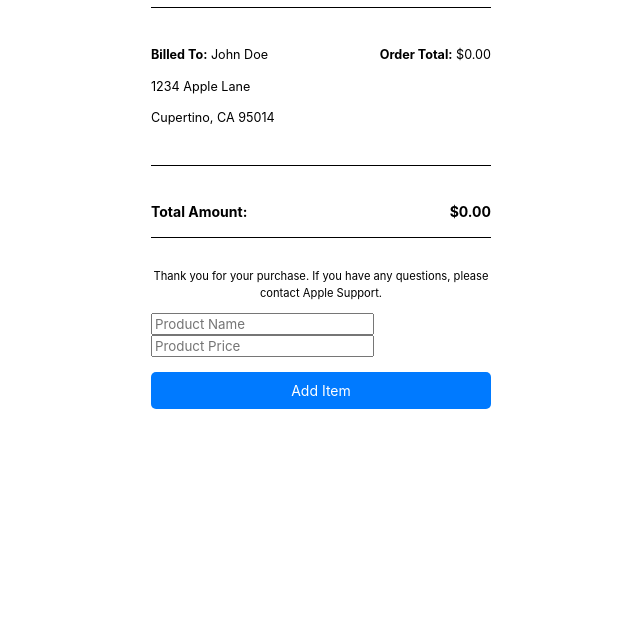
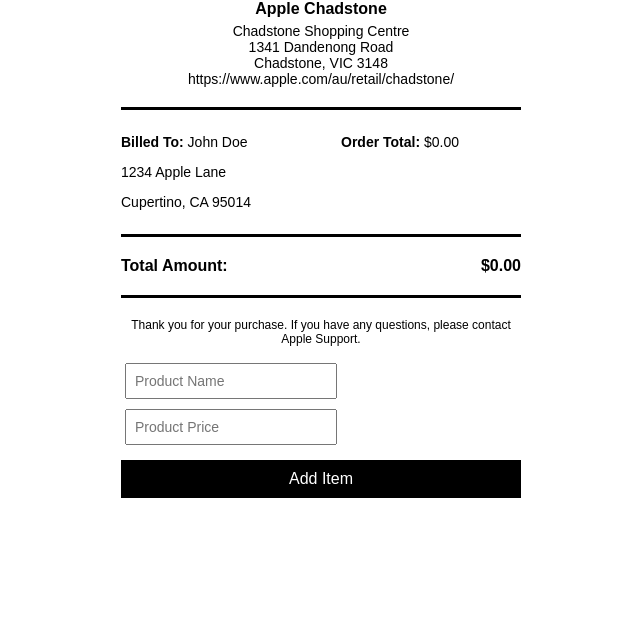
Before and after one commit to 8msv/receipt-gen, a plain HTML site: page index.html in a window 1280 px wide. Shown: the part 178-800 px from the top of the page, without its empty margins (319-959 px from the left). Drawn offline with Linux system fonts and the light colour scheme.

Commit message:
Update style.css

```diff
--- a/style.css
+++ b/style.css
@@ -1,123 +1,112 @@
-/* General Styles */
-* {
-    box-sizing: border-box;
-    font-family: -apple-system, BlinkMacSystemFont, "Segoe UI", Roboto, "Helvetica Neue", Arial, sans-serif;
-}
-
+/* General styling for the receipt container */
 body {
+    font-family: Arial, sans-serif;
+    color: black;
+    background-color: white;
+    margin: 0;
+    padding: 0;
     display: flex;
     justify-content: center;
-    align-items: flex-start;
-    padding-top: 30px;
-    margin: 0;
-    background-color: #ffffff; /* Straight white background */
+    align-items: center;
+    height: 100vh;
 }
 
 .receipt-container {
-    width: 380px;
-    padding: 0 20px;
-    font-size: 14px;
-    color: #000000; /* Set all text color to black */
-    line-height: 1.5;
+    width: 400px;
+    padding: 20px;
+    background-color: white;
 }
 
+/* Apple logo styling */
 .apple-logo {
-    width: 30px;
-    margin-bottom: 15px;
+    width: 50px;
     display: block;
-    margin-left: 0; /* Position Apple logo at the top left */
+    margin: 0 auto 10px auto;
 }
 
-/* Store Information below Apple Logo */
+/* Store information styling */
 .store-info {
-    margin-bottom: 15px;
+    text-align: center;
+    margin-bottom: 20px;
 }
 
 .store-location {
-    font-size: 0.9em;
-    color: #000000;
     font-weight: bold;
+    margin-bottom: 5px;
 }
 
-.store-address,
-.store-link {
-    font-size: 0.85em;
-    color: #000000;
+.store-address, .store-link {
+    font-size: 14px;
     margin: 0;
-    word-break: break-all; /* Break link text if too long */
 }
 
-.receipt-header {
-    text-align: center;
-    font-size: 1.1em;
-    color: #000000;
-    margin-bottom: 8px;
+/* Divider line */
+.section-divider {
+    border: none;
+    border-top: 3px solid black; /* Thicker line */
+    margin: 10px 0;
 }
 
-.order-info, .date {
-    text-align: center;
-    font-size: 0.9em;
-    color: #000000;
-}
-
-.section-divider {
-    border: 0;
-    height: 1px;
-    background: #000000;
-    margin: 15px 0;
-}
-
+/* Receipt summary section */
 .receipt-summary {
     display: flex;
     justify-content: space-between;
-    padding: 10px 0;
+    font-size: 14px;
+    margin: 10px 0;
 }
 
 .summary-section {
-    font-size: 0.9em;
-    color: #000000;
+    width: 45%;
 }
 
+/* Receipt details for items */
 .receipt-details {
-    padding-top: 10px;
+    margin: 20px 0;
 }
 
 .receipt-item {
     display: flex;
     justify-content: space-between;
-    padding: 8px 0;
-    font-size: 0.9em;
-    color: #000000;
+    font-size: 14px;
+    padding: 5px 0;
 }
 
+/* Total section */
 .total {
     display: flex;
     justify-content: space-between;
     font-weight: bold;
-    font-size: 1em;
-    padding-top: 10px;
-    color: #000000;
+    font-size: 16px;
+    margin: 20px 0;
 }
 
+/* Footer text */
 .footer-text {
+    font-size: 12px;
     text-align: center;
-    font-size: 0.8em;
-    color: #000000;
-    padding-top: 15px;
+    margin-top: 20px;
+}
+
+/* Input and button styles for adding items */
+input[type="text"],
+input[type="number"] {
+    width: 48%;
+    padding: 8px;
+    margin: 5px 1%;
+    font-size: 14px;
 }
 
 button {
     width: 100%;
-    margin-top: 15px;
     padding: 10px;
-    font-size: 1em;
-    color: #ffffff;
-    background-color: #007aff;
+    font-size: 16px;
+    background-color: black;
+    color: white;
     border: none;
-    border-radius: 5px;
     cursor: pointer;
+    margin-top: 10px;
 }
 
 button:hover {
-    background-color: #005bb5;
+    background-color: #333;
 }
```
